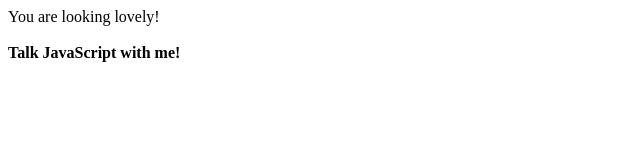
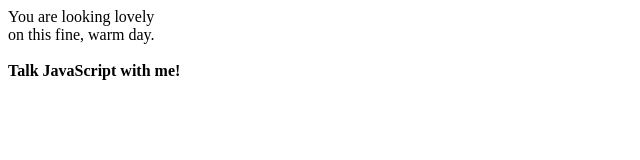
Before and after one commit to mbishopcc/nodeapp, a website: page public/index.html in a window 1280 px wide. Shown: the whole page, without its empty margins (0-640 px from the left). Drawn offline with Linux system fonts and the light colour scheme.

Commit message:
changed html

```diff
--- a/public/index.html
+++ b/public/index.html
@@ -5,6 +5,7 @@
         <script src="js/main.js"></script>
     </head>
     <body>
-        You are looking lovely!
+        You are looking lovely <br>
+        on this fine, warm day.
     </body>
 </html>
```
